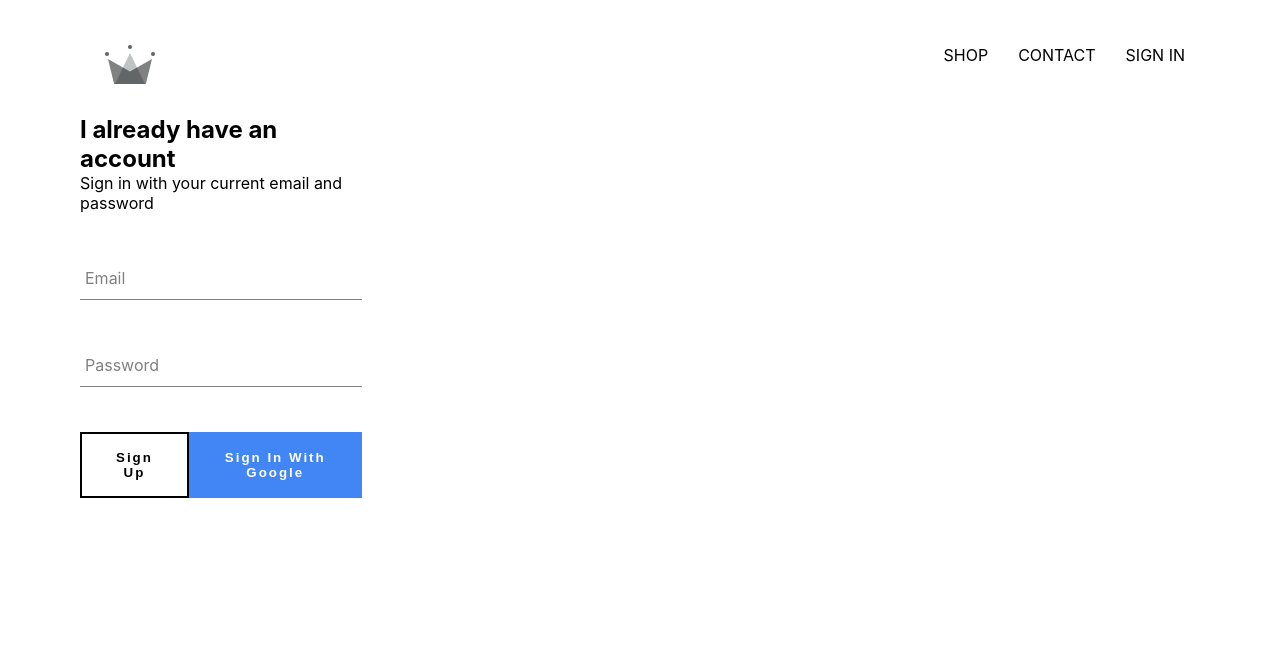
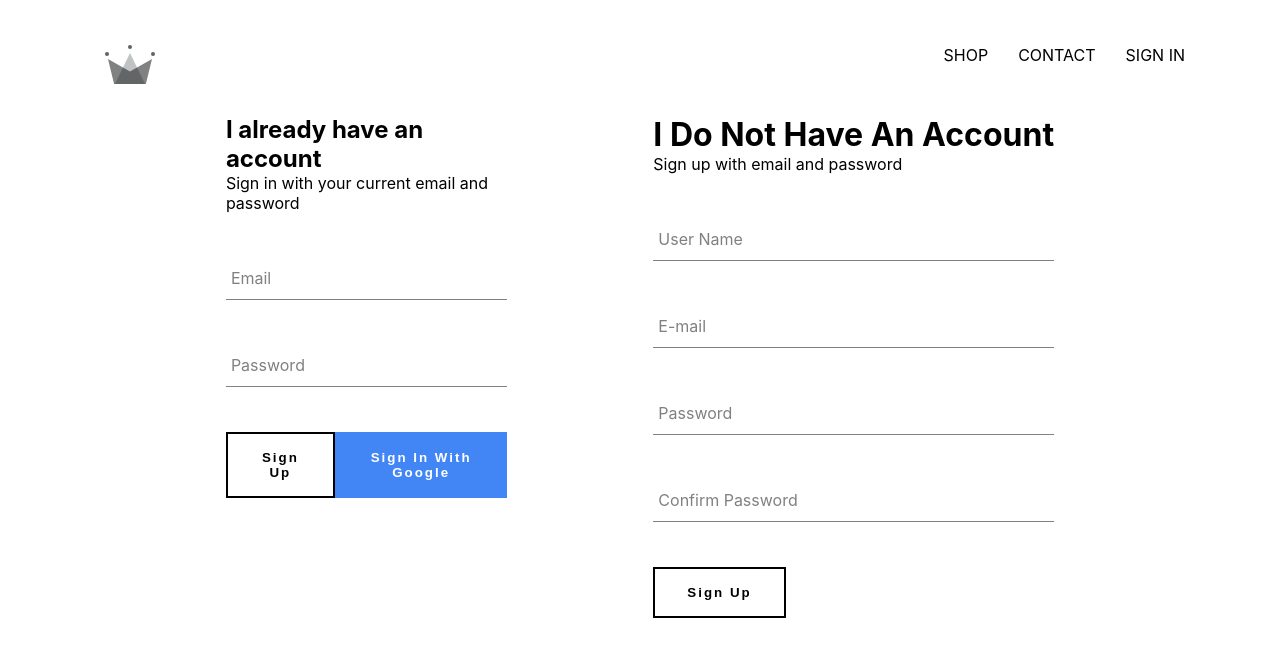
Before and after one commit to Yonarp/Reactpractice-ecommerce, a React (Create React App) app: page /signin in a window 1280 px wide. Shown: the top 656 px of the page. Built offline with nearby package versions, Linux system fonts and the light colour scheme; no server answers.

Commit message:
added sign up component

```diff
--- /dev/null
+++ b/src/Components/sign-up/sign-up.component.jsx
@@ -0,0 +1,107 @@
+import React from 'react';
+
+import './sign-up.styles.scss';
+
+import CustomButton from '../custom-button/custom-button.component';
+import FormInput from '../form-input/form.input.component';
+import {auth,createUserProfile} from '../../firebase/firebase.utils';
+
+class SignUp extends React.Component{
+    constructor(){
+        super()
+
+        this.state = {
+            displayName: '',
+            email: '',
+            password: '',
+            confirmPassword: ''
+        }
+    }
+
+    handleSubmit = async (e) => {
+        e.preventDefault();
+
+        const {displayName,email,password,confirmPassword} = this.state;
+
+        if(password !== confirmPassword){
+            alert('Passwords Dont Match');
+            return
+        }
+
+        try{
+            const {user} = await auth.createUserWithEmailAndPassword(email,password);
+            await createUserProfile(user, {displayName});
+
+        }catch(error){
+            console.error(error);
+        }
+        this.setState({
+            displayName: '',
+            email: '',
+            password: '',
+            confirmPassword: ''
+
+        })
+
+
+    }
+
+    handleChange = e => {
+        const {name , value } = e.target.value;
+
+        this.setState({[name]: value});
+    }
+
+    render(){
+        const {displayName,email,password,confirmPassword} = this.state;
+        return(
+            <div className="sign-up">
+                <h1 className="title">I Do Not Have An Account</h1>
+                <span>Sign up with email and password</span>
+                <form className='sing-up-from' onSubmit={this.handleSubmit}>
+                    <FormInput
+                    type = 'text'
+                    name = 'displayName'
+                    onChange= {this.handleChange}
+                    value = {displayName}
+                    required
+                    label = 'User Name'
+                    />
+
+
+                    <FormInput
+                    type = 'email'
+                    name = 'email'
+                    value = {email}
+                    handleChange= {this.handleChange}
+                    required
+                    label = 'E-mail'
+                    />
+
+                    <FormInput
+                    type = 'password'
+                    name = 'password'
+                    value = {password}
+                    handleChange= {this.handleChange}
+                    label = 'Password'
+                    required
+                    />
+
+                    <FormInput
+                    type = 'password'
+                    name = 'confirm passwrod'
+                    value = {confirmPassword}
+                    handleChange= {this.handleChange}
+                    label = 'Confirm Password'
+                    required
+                    />
+
+                    <CustomButton type='submit'>Sign Up</CustomButton>
+
+                </form>
+            </div>
+        )
+    }
+}
+
+export default SignUp;
--- a/src/Pages/sign-in-and-register/sign-in-and-register.component.jsx
+++ b/src/Pages/sign-in-and-register/sign-in-and-register.component.jsx
@@ -1,12 +1,13 @@
 import React from 'react';
 import SignIn from '../../Components/sign-in/sign-in.component';
+import SignUp from '../../Components/sign-up/sign-up.component';
 import './sign-in-and-register.styles.scss';
 
 const SignInAndRegister = () =>(
-<div className="placeholder">
-    <SignIn>
+<div className="sign-in-and-regester">
+    <SignIn/>
+    <SignUp/>
 
-    </SignIn>
 </div>
 )
 
--- a/src/Pages/sign-in-and-register/sign-in-and-register.styles.scss
+++ b/src/Pages/sign-in-and-register/sign-in-and-register.styles.scss
@@ -0,0 +1,4 @@
+.sign-in-and-regester{
+    display: flex;
+    justify-content: space-evenly;
+}
```
Also changed, not shown: src/Components/sign-up/sign-up.styles.scss (added).
